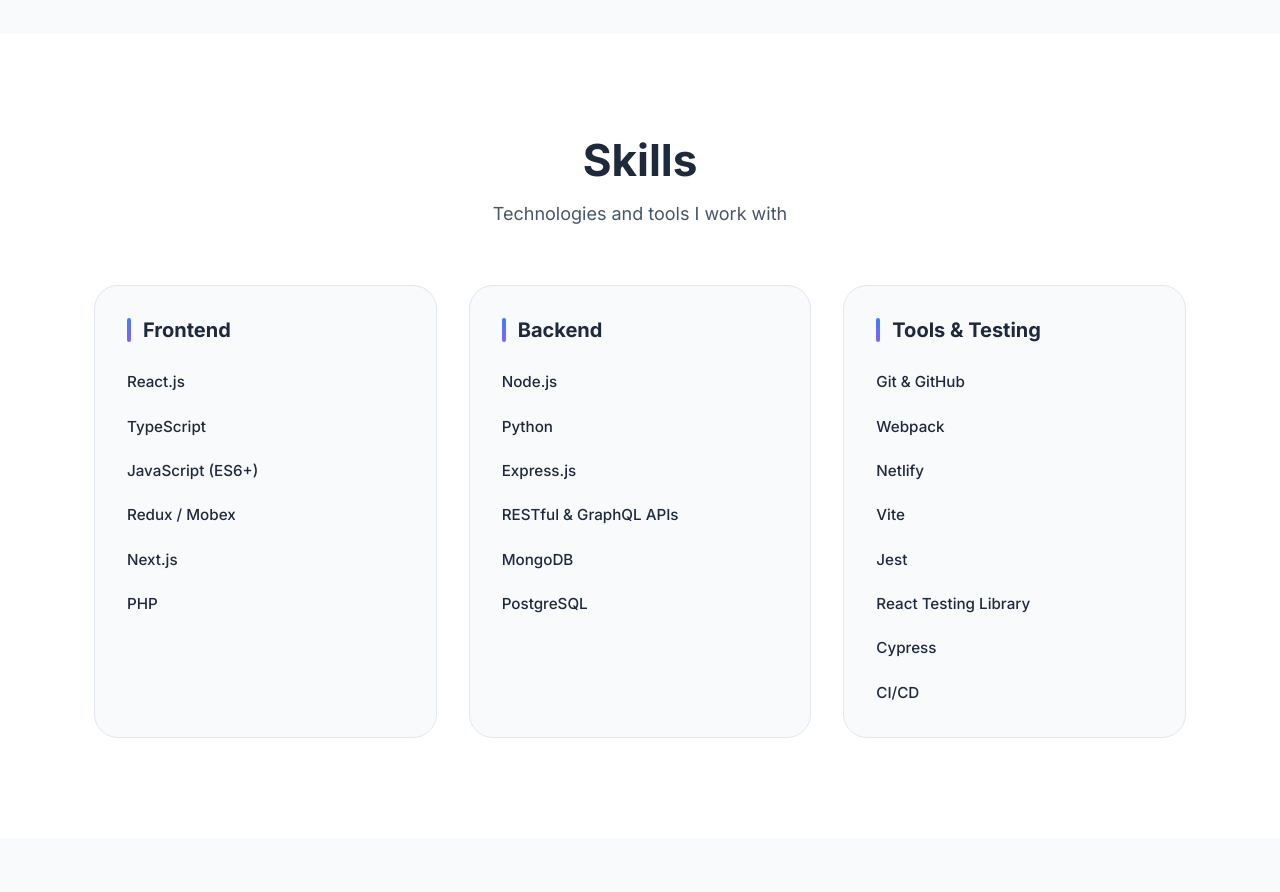
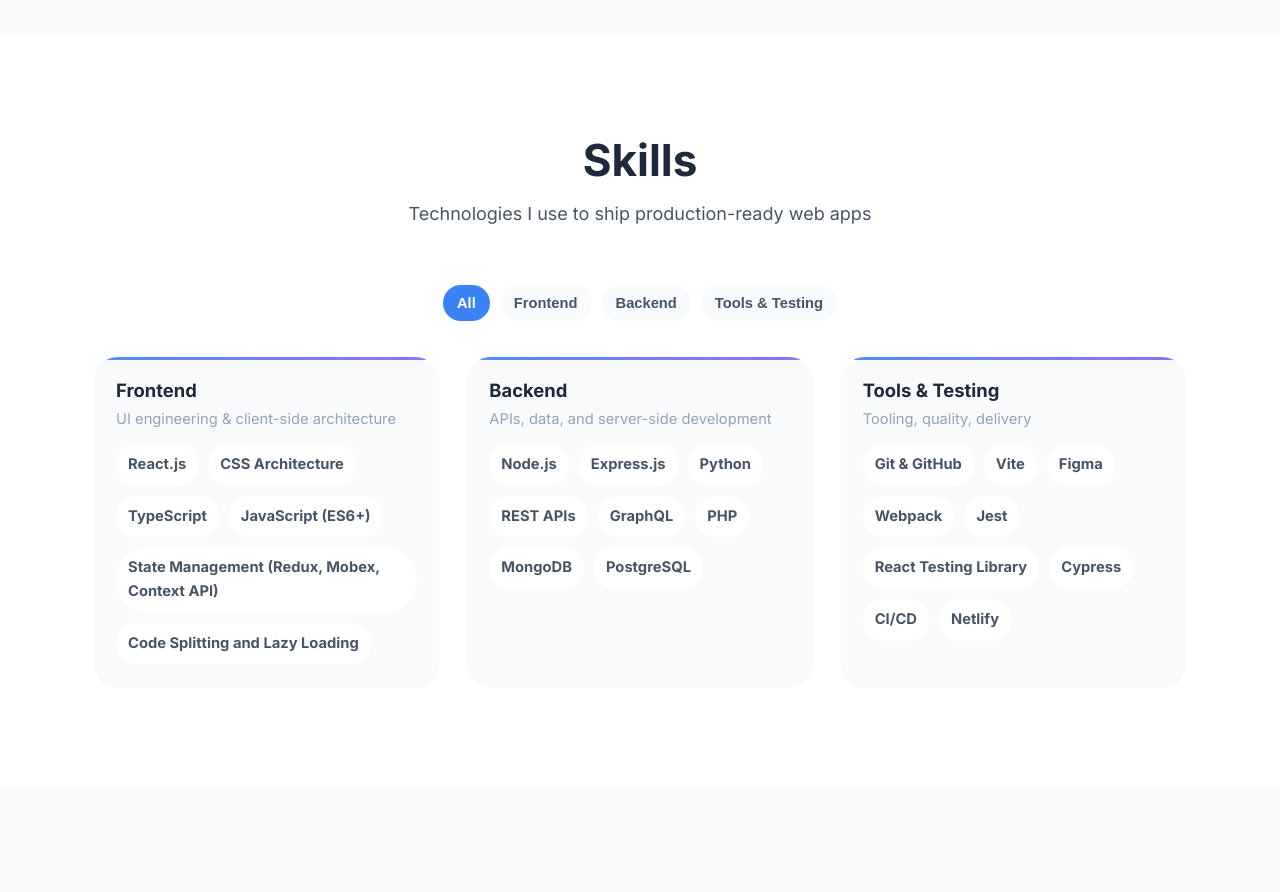
Before and after one commit to DaveNrupal/my-portfolio, a React (Vite) app: page / in a window 1280 px wide. Shown: the part 1620-2512 px from the top of the page. Built offline with nearby package versions, Linux system fonts and the light colour scheme.

Commit message:
Update skills section

```diff
--- a/src/App.css
+++ b/src/App.css
@@ -483,67 +483,178 @@
   }
 }
 
-
 /* ============================================
    SKILLS SECTION
    ============================================ */
-
 .skills {
   padding: var(--section-padding);
   background: var(--bg-primary);
 }
 
+/* Header */
+.skills-header {
+  text-align: center;
+  max-width: 760px;
+  margin: 0 auto 1.75rem;
+}
+
+/* Filters */
+.skills-filters {
+  display: flex;
+  justify-content: center;
+  flex-wrap: wrap;
+  gap: 10px;
+  margin: 1.25rem auto 2.25rem;
+}
+
+.skills-filter {
+  appearance: none;
+  border: 1px solid var(--border-color);
+  background: var(--bg-secondary);
+  color: var(--text-secondary);
+  padding: 10px 14px;
+  border-radius: 999px;
+  font-size: 0.92rem;
+  font-weight: 650;
+  cursor: pointer;
+  transition: transform 160ms ease, box-shadow 160ms ease, background 160ms ease, color 160ms ease;
+}
+
+.skills-filter:hover {
+  transform: translateY(-2px);
+  box-shadow: var(--shadow-md);
+}
+
+.skills-filter.active {
+  background: var(--primary-color);
+  border-color: var(--primary-color);
+  color: #fff;
+}
+
+/* Grid */
 .skills-grid {
   display: grid;
   grid-template-columns: repeat(3, 1fr);
-  gap: 2rem;
+  gap: 1.75rem;
 }
 
+/* Category card */
 .skill-category {
   background: var(--bg-secondary);
-  padding: 2rem;
   border-radius: var(--radius-xl);
-  border: 1px solid #e2e8f0;
-  transition: all var(--transition-normal);
+  border: 1px solid var(--border-color);
+  padding: 22px;
+  box-shadow: var(--shadow-sm);
+
+  /* entrance motion */
+  opacity: 0;
+  transform: translateY(10px);
+  animation: skillCardIn 520ms ease forwards;
+  animation-delay: var(--delay, 0ms);
+
+  transition: transform 180ms ease, box-shadow 180ms ease;
+  position: relative;
+  overflow: hidden;
+}
+
+.skill-category::before {
+  content: "";
+  position: absolute;
+  top: 0;
+  left: 0;
+  right: 0;
+  height: 3px;
+  background: var(--gradient-primary);
+  opacity: 0.9;
 }
 
 .skill-category:hover {
+  transform: translateY(-4px);
   box-shadow: var(--shadow-lg);
-  transform: translateY(-4px);
+}
+
+@keyframes skillCardIn {
+  to {
+    opacity: 1;
+    transform: translateY(0);
+  }
+}
+
+.category-head {
+  display: flex;
+  align-items: flex-start;
+  justify-content: space-between;
+  gap: 12px;
+  margin-bottom: 14px;
 }
 
 .category-title {
-  font-size: 1.25rem;
-  margin-bottom: 1.75rem;
+  font-size: 1.15rem;
+  font-weight: 850;
   color: var(--text-primary);
-  display: flex;
-  align-items: center;
-  gap: 0.75rem;
+  margin: 0;
 }
 
-.category-title::before {
-  content: '';
-  width: 4px;
-  height: 24px;
-  background: var(--gradient-primary);
-  border-radius: 2px;
+.category-subtitle {
+  margin: 6px 0 0;
+  font-size: 0.92rem;
+  color: var(--text-muted);
+  line-height: 1.55;
 }
 
-.skill-list {
+/* Skill chips */
+.skill-chips {
   display: flex;
-  flex-direction: column;
-  gap: 1.25rem;
+  flex-wrap: wrap;
+  gap: 10px;
+  margin-top: 12px;
 }
 
-.skill-item {
-  display: flex;
+.skill-chip {
+  display: inline-flex;
   align-items: center;
+  padding: 9px 12px;
+  border-radius: 999px;
+
+  background: var(--bg-primary);
+  border: 1px solid var(--border-color);
+
+  color: var(--text-secondary);
+  font-size: 0.92rem;
+  font-weight: 650;
+
+  transition: transform 160ms ease, box-shadow 160ms ease, border-color 160ms ease;
+  cursor: default;
 }
 
-.skill-name {
-  font-weight: 500;
-  color: var(--text-primary);
-  font-size: 0.95rem;
+.skill-chip:hover {
+  transform: translateY(-2px);
+  box-shadow: var(--shadow-md);
+  border-color: var(--primary-color);
+}
+
+/* keyboard focus */
+.skill-chip:focus {
+  outline: none;
+  border-color: var(--primary-color);
+  box-shadow: 0 0 0 4px color-mix(in srgb, var(--primary-color) 18%, transparent);
+}
+
+/* Responsive */
+@media (max-width: 992px) {
+  .skills-grid {
+    grid-template-columns: repeat(2, 1fr);
+  }
+}
+
+@media (max-width: 768px) {
+  .skills-grid {
+    grid-template-columns: 1fr;
+  }
+
+  .skills-header {
+    margin-bottom: 1.25rem;
+  }
 }
 
 /* ============================================
--- a/src/components/Skills.jsx
+++ b/src/components/Skills.jsx
@@ -1,58 +1,113 @@
+import { useMemo, useState } from "react";
+
 function Skills() {
-  const skillCategories = [
+  const skillCategories = useMemo(
+    () => [
       {
         title: "Frontend",
+        subtitle: "UI engineering & client-side architecture",
         skills: [
-        { name: "React.js"},
-        { name: "TypeScript"},
-        { name: "JavaScript (ES6+)"},
-        { name: "Redux / Mobex"},
-        { name: "Next.js"},
-        { name: "PHP"},
-      ]
+          "React.js",
+          "CSS Architecture",
+          "TypeScript",
+          "JavaScript (ES6+)",
+          "State Management (Redux, Mobex, Context API)",
+          "Code Splitting and Lazy Loading",
+        ],
       },
       {
         title: "Backend",
+        subtitle: "APIs, data, and server-side development",
         skills: [
-        { name: "Node.js"},
-        { name: "Python"},
-        { name: "Express.js"},
-        { name: "RESTful & GraphQL APIs"},
-        { name: "MongoDB"},
-        { name: "PostgreSQL"}
-      ]
+          "Node.js",
+          "Express.js",
+          "Python",
+          "REST APIs",
+          "GraphQL",
+          "PHP",
+          "MongoDB",
+          "PostgreSQL",
+        ],
       },
       {
         title: "Tools & Testing",
+        subtitle: "Tooling, quality, delivery",
         skills: [
-        { name: "Git & GitHub"},
-        { name: "Webpack"},
-        { name: "Netlify"},
-        { name: "Vite"},
-        { name: "Jest"},
-        { name: "React Testing Library"},
-        { name: "Cypress"},
-        { name: "CI/CD"}
-      ]
-    }
-  ]
+          "Git & GitHub",
+          "Vite",
+          "Figma",
+          "Webpack",
+          "Jest",
+          "React Testing Library",
+          "Cypress",
+          "CI/CD",
+          "Netlify",
+        ],
+      },
+    ],
+    []
+  );
+
+  const filters = ["All", ...skillCategories.map((c) => c.title)];
+  const [activeFilter, setActiveFilter] = useState("All");
+
+  const visibleCategories =
+    activeFilter === "All"
+      ? skillCategories
+      : skillCategories.filter((c) => c.title === activeFilter);
 
   return (
     <section id="skills" className="skills">
       <div className="section-container">
+        <div className="skills-header">
           <h2 className="section-title">Skills</h2>
           <p className="section-subtitle">
-          Technologies and tools I work with
+            Technologies I use to ship production-ready web apps
           </p>
+        </div>
+
+        {/* Filter tabs (optional but recommended) */}
+        <div
+          className="skills-filters"
+          role="tablist"
+          aria-label="Filter skills by category"
+        >
+          {filters.map((f) => (
+            <button
+              key={f}
+              type="button"
+              className={`skills-filter ${activeFilter === f ? "active" : ""}`}
+              onClick={() => setActiveFilter(f)}
+              role="tab"
+              aria-selected={activeFilter === f}
+            >
+              {f}
+            </button>
+          ))}
+        </div>
+
         <div className="skills-grid">
-          {skillCategories.map((category, index) => (
-            <div key={index} className="skill-category">
+          {visibleCategories.map((category, index) => (
+            <div
+              key={category.title}
+              className="skill-category"
+              style={{ "--delay": `${index * 80}ms` }}
+            >
+              <div className="category-head">
+                <div>
                   <h3 className="category-title">{category.title}</h3>
-              <div className="skill-list">
-                {category.skills.map((skill, skillIndex) => (
-                  <div key={skillIndex} className="skill-item">
-                    <span className="skill-name">{skill.name}</span>
+                  <p className="category-subtitle">{category.subtitle}</p>
                 </div>
+              </div>
+
+              <div
+                className="skill-chips"
+                aria-label={`${category.title} skills`}
+              >
+                {category.skills.map((skill) => (
+                  <span key={skill} className="skill-chip" tabIndex={0}>
+                    {skill}
+                  </span>
                 ))}
               </div>
             </div>
@@ -60,7 +115,7 @@
         </div>
       </div>
     </section>
-  )
+  );
 }
 
-export default Skills
+export default Skills;
```
Lines whose indentation alone changed are shown as unchanged.
